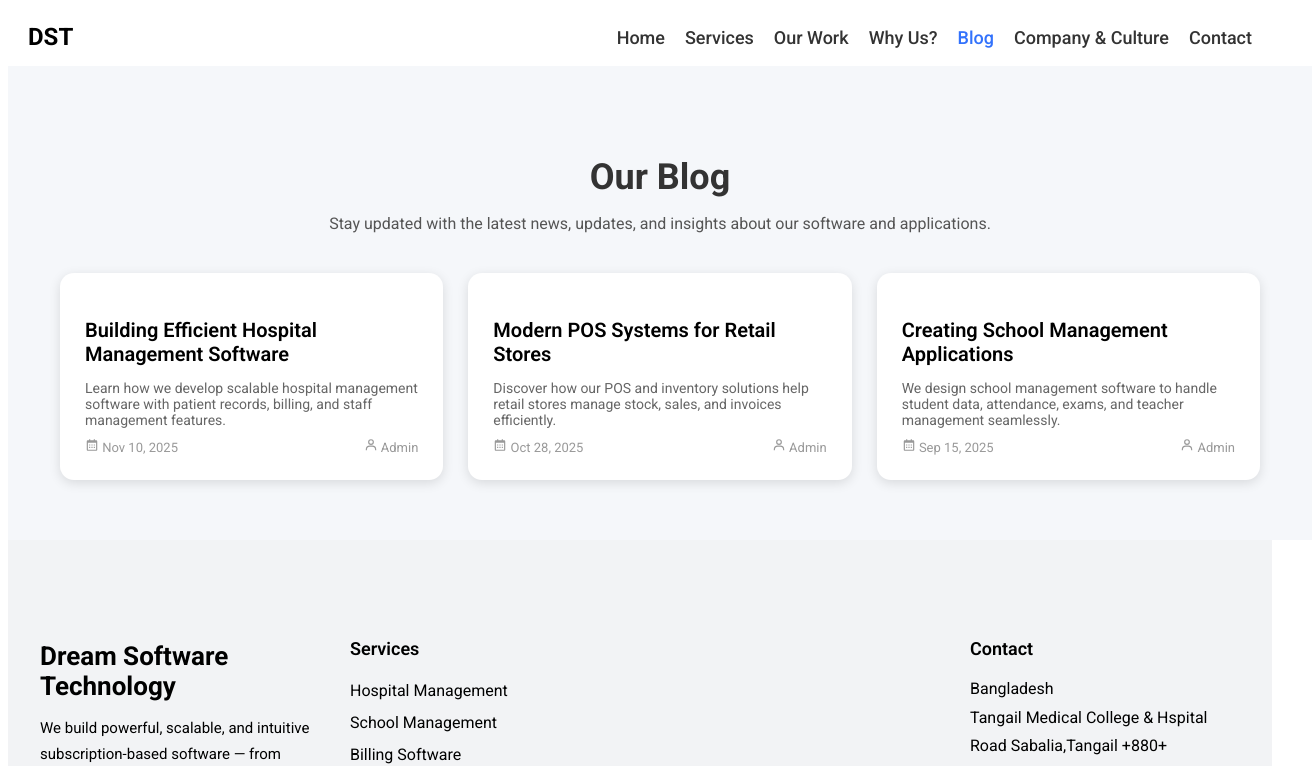
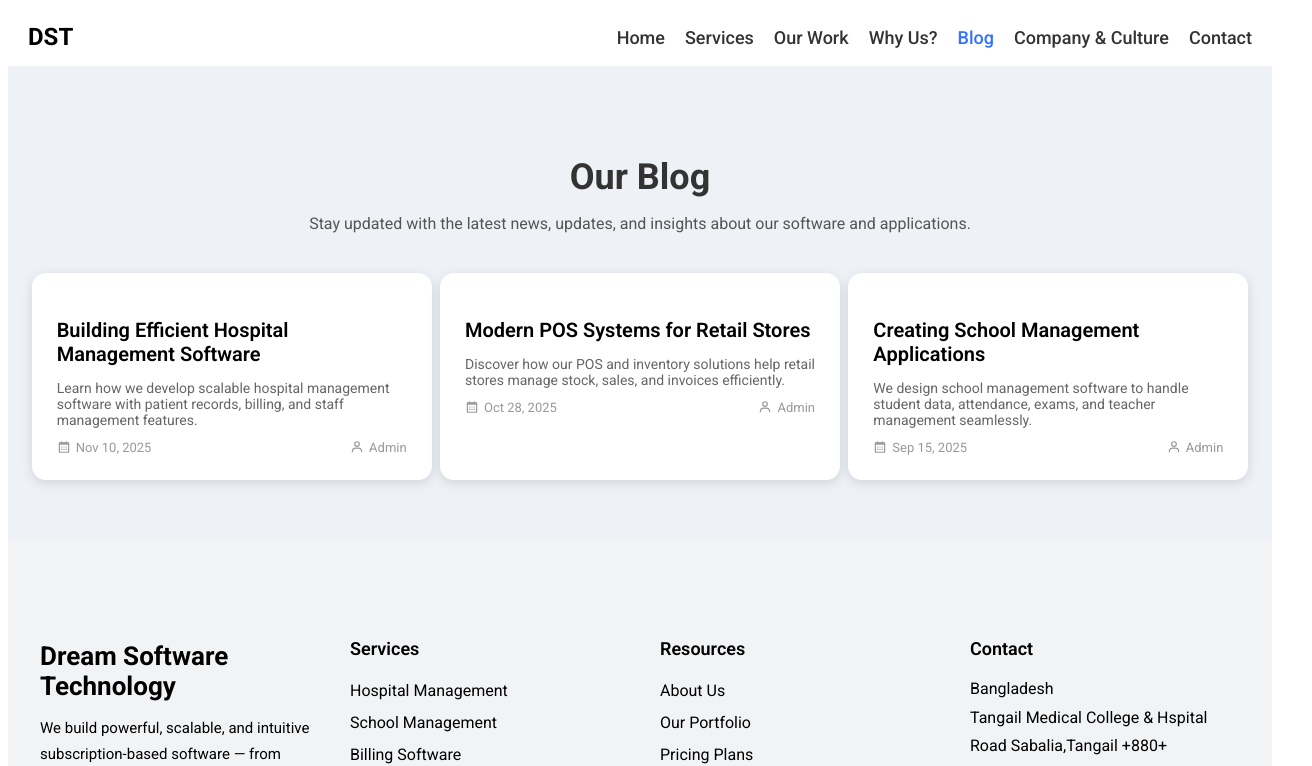
Before and after one commit to NaimuL295/Dream-Software, a React (Vite) app: page /blog in a window 1280 px wide. Shown: the top 766 px of the page, 1312 px wide, since content can reach past the window. Built offline with nearby package versions, Linux system fonts and the light colour scheme.

Commit message:
change  style

```diff
--- a/src/Components/Share/Footer.jsx
+++ b/src/Components/Share/Footer.jsx
@@ -54,14 +54,14 @@ export default function Footer() {
 
         {/* Resources */}
         <div>
-          {/* <h3 style={footerTitle}>Resources</h3> */}
-          {/* <ul style={footerList}>
+          <h3 style={footerTitle}>Resources</h3>
+           <ul style={footerList}>
             <li><Link to="/about" style={linkStyle}>About Us</Link></li>
             <li><Link to="/portfolio" style={linkStyle}>Our Portfolio</Link></li>
             <li><Link to="/pricing" style={linkStyle}>Pricing Plans</Link></li>
             <li><Link to="/blog" style={linkStyle}>Blog & Updates</Link></li>
             <li><Link to="/career" style={linkStyle}>Career Opportunities</Link></li>
-          </ul> */}
+          </ul>
         </div>
 
         {/* Contact Info */}
@@ -73,12 +73,12 @@ export default function Footer() {
             +880+ 01896036830<br />
           dreamssofttech.bd@gmail.com
           </p>
-          {/* <div style={{ display: "flex", gap: "15px", marginTop: "15px" }}>
+          <div style={{ display: "flex", gap: "15px", marginTop: "15px" }}>
             <motion.a whileHover={{ scale: 1.2 }} href="#" style={socialStyle}>🌐</motion.a>
             <motion.a whileHover={{ scale: 1.2 }} href="#" style={socialStyle}>💼</motion.a>
             <motion.a whileHover={{ scale: 1.2 }} href="#" style={socialStyle}>🐦</motion.a>
             <motion.a whileHover={{ scale: 1.2 }} href="#" style={socialStyle}>📸</motion.a>
-          </div> */}
+          </div>
         </div>
       </div>
 
--- a/src/Page/Blog.jsx
+++ b/src/Page/Blog.jsx
@@ -1,6 +1,5 @@
 import React from "react";
 import { BiCalendar, BiUser } from "react-icons/bi";
-
 
 export default function Blog() {
   const posts = [
@@ -25,45 +24,113 @@ export default function Blog() {
   ];
 
   return (
-    <div style={{ width: "100%", backgroundColor: "#f5f7fa", padding: "60px 20px" }}>
-      <div style={{ maxWidth: "1200px", margin: "0 auto" }}>
-
+    <div
+      style={{
+        width: "100%",
+        padding: "60px 0",
+        backgroundColor: "#eef1f6",
+      }}
+    >
+      <div
+        style={{
+          maxWidth: "1200px",
+          margin: "0 auto",
+          padding: "0 20px",
+        }}
+      >
         {/* Heading */}
-        <h2 style={{ fontSize: "36px", fontWeight: "700", textAlign: "center", color: "#333", marginBottom: "10px" }}>
+        <h2
+          style={{
+            textAlign: "center",
+            fontSize: "36px",
+            fontWeight: "700",
+            color: "#333",
+            marginBottom: "10px",
+          }}
+        >
           Our Blog
         </h2>
-        <p style={{ fontSize: "16px", color: "#555", textAlign: "center", marginBottom: "40px" }}>
+
+        <p
+          style={{
+            textAlign: "center",
+            fontSize: "16px",
+            color: "#555",
+            marginBottom: "40px",
+          }}
+        >
           Stay updated with the latest news, updates, and insights about our software and applications.
         </p>
 
-        {/* Blog Cards */}
-        <div style={{
+        {/* Blog Cards Grid */}
+        <div
+          style={{
             display: "grid",
-          gridTemplateColumns: "repeat(auto-fit, minmax(300px, 1fr))",
-          gap: "25px"
-        }}>
+            gridTemplateColumns: "repeat(auto-fit, minmax(280px, 1fr))",
+            gap: "25px",
+            justifyItems: "center",
+          }}
+        >
           {posts.map((post, i) => (
-            <div key={i} style={{
+            <div
+              key={i}
+              style={{
+                width: "100%",
+                maxWidth: "350px",
                 background: "#fff",
                 padding: "25px",
                 borderRadius: "14px",
                 boxShadow: "0 3px 12px rgba(0,0,0,0.12)",
-              transition: "0.3s"
+                transition: "0.3s ease",
+                cursor: "pointer",
               }}
               onMouseEnter={(e) => {
-                e.currentTarget.style.transform = "translateY(-5px)";
-                e.currentTarget.style.boxShadow = "0 6px 18px rgba(0,0,0,0.18)";
+                e.currentTarget.style.transform = "translateY(-6px)";
+                e.currentTarget.style.boxShadow =
+                  "0 6px 18px rgba(0,0,0,0.18)";
               }}
               onMouseLeave={(e) => {
                 e.currentTarget.style.transform = "translateY(0)";
-                e.currentTarget.style.boxShadow = "0 3px 12px rgba(0,0,0,0.12)";
+                e.currentTarget.style.boxShadow =
+                  "0 3px 12px rgba(0,0,0,0.12)";
               }}
             >
-              <h3 style={{ fontSize: "20px", fontWeight: "600", marginBottom: "10px" }}>{post.title}</h3>
-              <p style={{ fontSize: "14px", color: "#666", marginBottom: "10px" }}>{post.desc}</p>
-              <div style={{ display: "flex", justifyContent: "space-between", fontSize: "13px", color: "#999" }}>
-                <span><BiCalendar size={14} /> {post.date}</span>
-                <span><BiUser size={14} /> {post.author}</span>
+              <h3
+                style={{
+                  fontSize: "20px",
+                  fontWeight: "600",
+                  marginBottom: "10px",
+                }}
+              >
+                {post.title}
+              </h3>
+
+              <p
+                style={{
+                  fontSize: "14px",
+                  color: "#666",
+                  marginBottom: "12px",
+                }}
+              >
+                {post.desc}
+              </p>
+
+              <div
+                style={{
+                  display: "flex",
+                  justifyContent: "space-between",
+                  alignItems: "center",
+                  color: "#999",
+                  fontSize: "13px",
+                }}
+              >
+                <span style={{ display: "flex", alignItems: "center", gap: "5px" }}>
+                  <BiCalendar size={14} /> {post.date}
+                </span>
+
+                <span style={{ display: "flex", alignItems: "center", gap: "5px" }}>
+                  <BiUser size={14} /> {post.author}
+                </span>
               </div>
             </div>
           ))}
--- a/src/Page/CompanyCulture.jsx
+++ b/src/Page/CompanyCulture.jsx
@@ -1,9 +1,17 @@
 import React from "react";
 import { BiTrendingUp } from "react-icons/bi";
-import {  FaHeart, FaUserSecret } from "react-icons/fa";
+import { FaHeart, FaUserSecret } from "react-icons/fa";
 import { HiLightBulb } from "react-icons/hi";
 
 export default function CompanyCulture() {
+  const isMobile = window.innerWidth <= 480;
+  const isTablet = window.innerWidth > 480 && window.innerWidth <= 900;
+
+  const headingSize = isMobile ? "26px" : isTablet ? "32px" : "36px";
+  const subTextSize = isMobile ? "14px" : isTablet ? "15px" : "16px";
+  const cardTitleSize = isMobile ? "18px" : "20px";
+  const cardDescSize = isMobile ? "13px" : "14px";
+
   const cultures = [
     {
       icon: <FaUserSecret size={40} color="#1E88E5" />,
@@ -31,26 +39,45 @@ export default function CompanyCulture() {
     <div
       style={{
         width: "100%",
-        backgroundColor: "#f5f7fa",
-        padding: "60px 20px",
+        padding: "60px 0",
+        backgroundColor: "#eef1f6",
       }}
     >
       <div
         style={{
           maxWidth: "1200px",
           margin: "0 auto",
+          padding: "0 20px",
           textAlign: "center",
         }}
       >
         {/* Heading */}
-        <h2 style={{ fontSize: "36px", fontWeight: "700", marginBottom: "10px", color: "#333" }}>
+        <h2
+          style={{
+            fontSize: headingSize,
+            fontWeight: "700",
+            color: "#333",
+            marginBottom: "10px",
+          }}
+        >
           Our Company Culture
         </h2>
-        <p style={{ fontSize: "16px", color: "#555", marginBottom: "40px" }}>
+
+        {/* Sub Text */}
+        <p
+          style={{
+            fontSize: subTextSize,
+            color: "#555",
+            marginBottom: "40px",
+            lineHeight: "1.6",
+            maxWidth: "700px",
+            marginInline: "auto",
+          }}
+        >
           We build a positive environment where creativity, teamwork, and innovation thrive.
         </p>
 
-        {/* Culture Cards */}
+        {/* Cards */}
         <div
           style={{
             display: "grid",
@@ -63,10 +90,16 @@ export default function CompanyCulture() {
               key={i}
               style={{
                 background: "#fff",
-                padding: "25px",
+                padding: isMobile ? "20px" : "25px",
                 borderRadius: "14px",
                 boxShadow: "0 3px 12px rgba(0,0,0,0.12)",
                 transition: "0.3s",
+
+                // ⭐ Center content perfectly
+                display: "flex",
+                flexDirection: "column",
+                alignItems: "center",
+                textAlign: "center",
               }}
               onMouseEnter={(e) => {
                 e.currentTarget.style.transform = "translateY(-5px)";
@@ -78,10 +111,24 @@ export default function CompanyCulture() {
               }}
             >
               <div style={{ marginBottom: "15px" }}>{item.icon}</div>
-              <h3 style={{ fontSize: "20px", fontWeight: "600", marginBottom: "8px" }}>
+
+              <h3
+                style={{
+                  fontSize: cardTitleSize,
+                  fontWeight: "600",
+                  marginBottom: "8px",
+                }}
+              >
                 {item.title}
               </h3>
-              <p style={{ fontSize: "14px", color: "#666", lineHeight: "1.5" }}>
+
+              <p
+                style={{
+                  fontSize: cardDescSize,
+                  color: "#666",
+                  lineHeight: "1.6",
+                }}
+              >
                 {item.desc}
               </p>
             </div>
```
Lines whose indentation alone changed are shown as unchanged.
